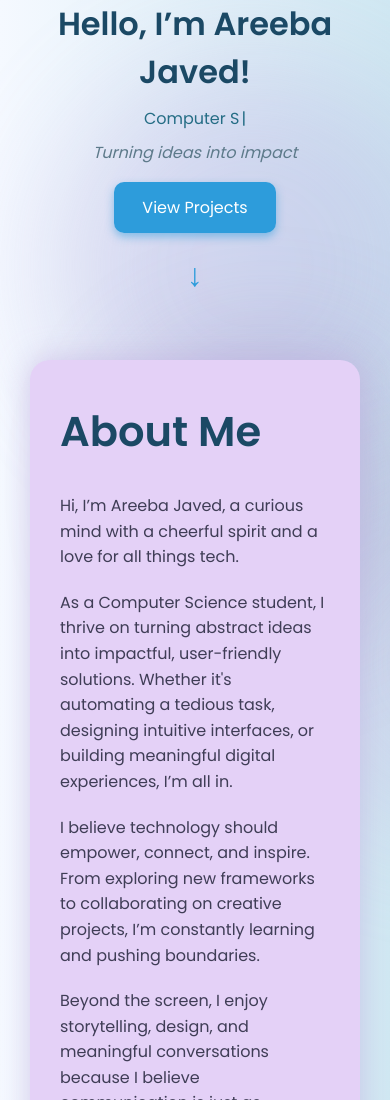
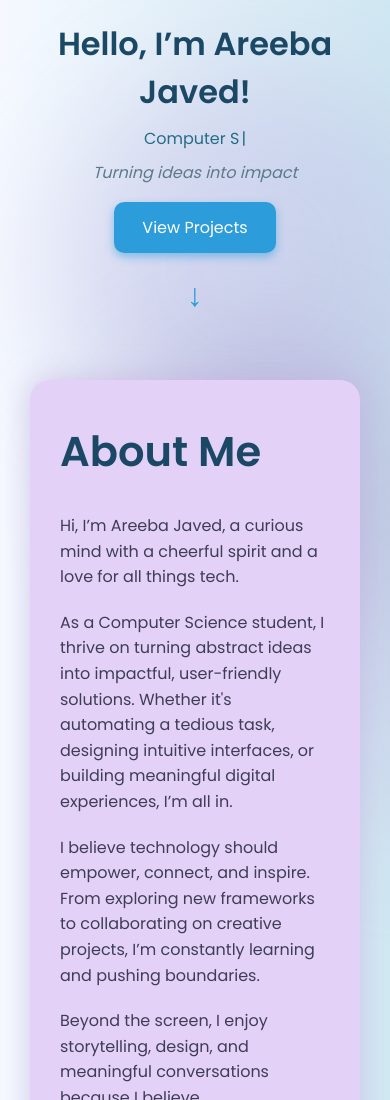
Before and after one commit to Areeba444/areebajaved.github.io, a plain HTML site: page index.html in a window 390 px wide. Shown: the top 1100 px of the page. Drawn offline with Linux system fonts and the light colour scheme.

Commit message:
Update style.css

```diff
--- a/style.css
+++ b/style.css
@@ -845,6 +845,6 @@ nav a:hover {
   }
 
   #hero {
-    padding-top: 0 !important; /* No need to push it down anymore */
+    padding-top: 20px !important; /* No need to push it down anymore */
   }
 }
```
